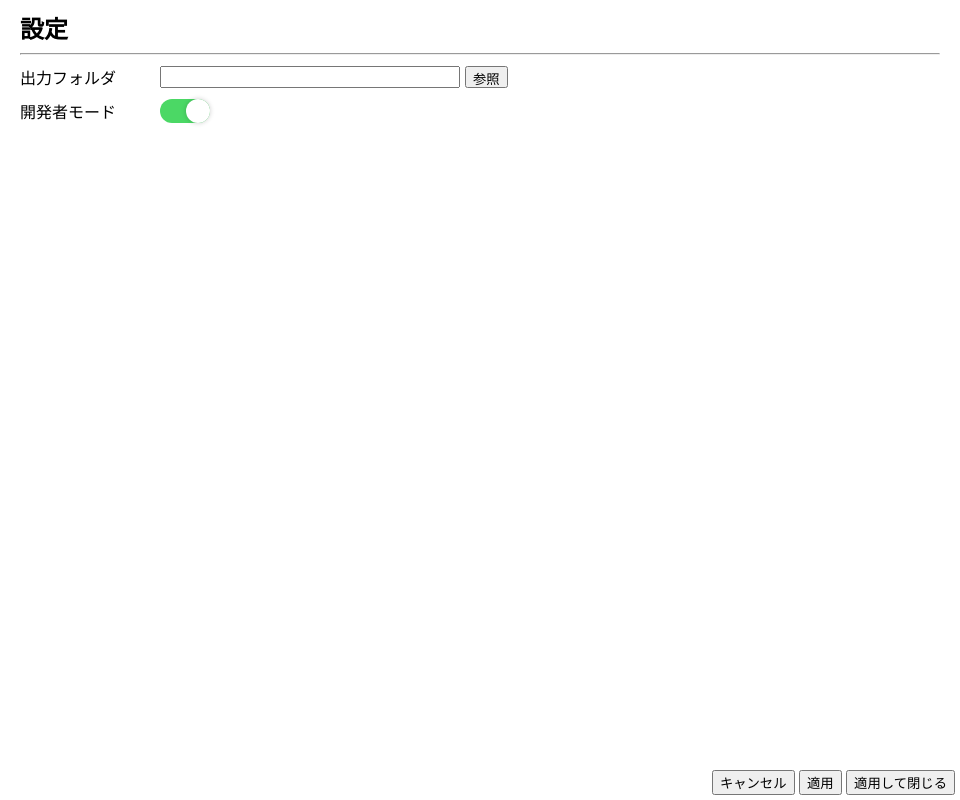
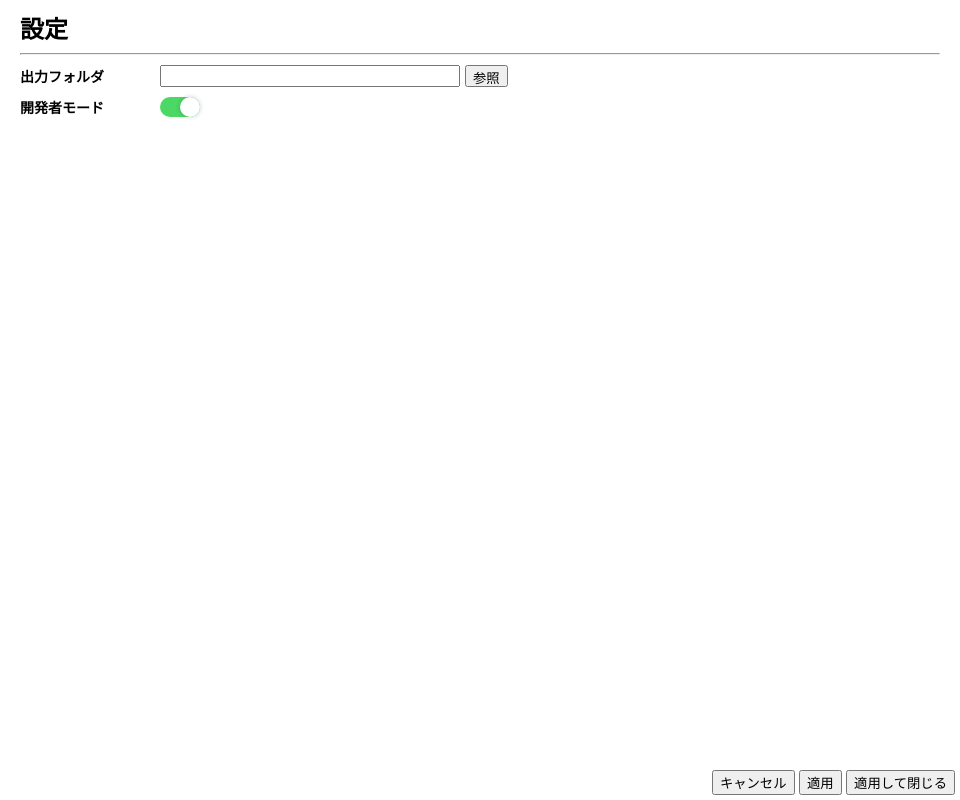
Before and after one commit to Manju2367/smalimg, an Electron app: page src/modal.html in a window 960 px wide. Drawn offline with Linux system fonts and the light colour scheme; no server answers.

Commit message:
design details

```diff
--- a/src/css/common.css
+++ b/src/css/common.css
@@ -75,8 +75,8 @@ button {
 }
 
 .label-toggle {
-    width: 50px;
-    height: 24px;
+    width: 40px;
+    height: 20px;
     background: #ccc;
     position: relative;
     display: inline-block;
@@ -88,8 +88,8 @@ button {
 .label-toggle:after {
     content: "";
     position: absolute;
-    width: 24px;
-    height: 24px;
+    width: 20px;
+    height: 20px;
     border-radius: 100%;
     left: 0;
     top: 0;
@@ -104,12 +104,12 @@ button {
 }
 
 .input-toggle:checked + .label-toggle:after {
-    left: 26px;
+    left: 20px;
 }
 
 .button-toggle {
     display: inline-block;
     position: relative;
-    width: 50px;
-    height: 24px;
+    width: 40px;
+    height: 20px;
 }
--- a/src/css/modal.css
+++ b/src/css/modal.css
@@ -18,6 +18,8 @@ li.list-settings {
 p.list-label {
     display: inline-block;
     width: 140px;
+    font-size: 14px;
+    font-weight: bold;
 }
 
 input.input-setting[type="text"] {
```
